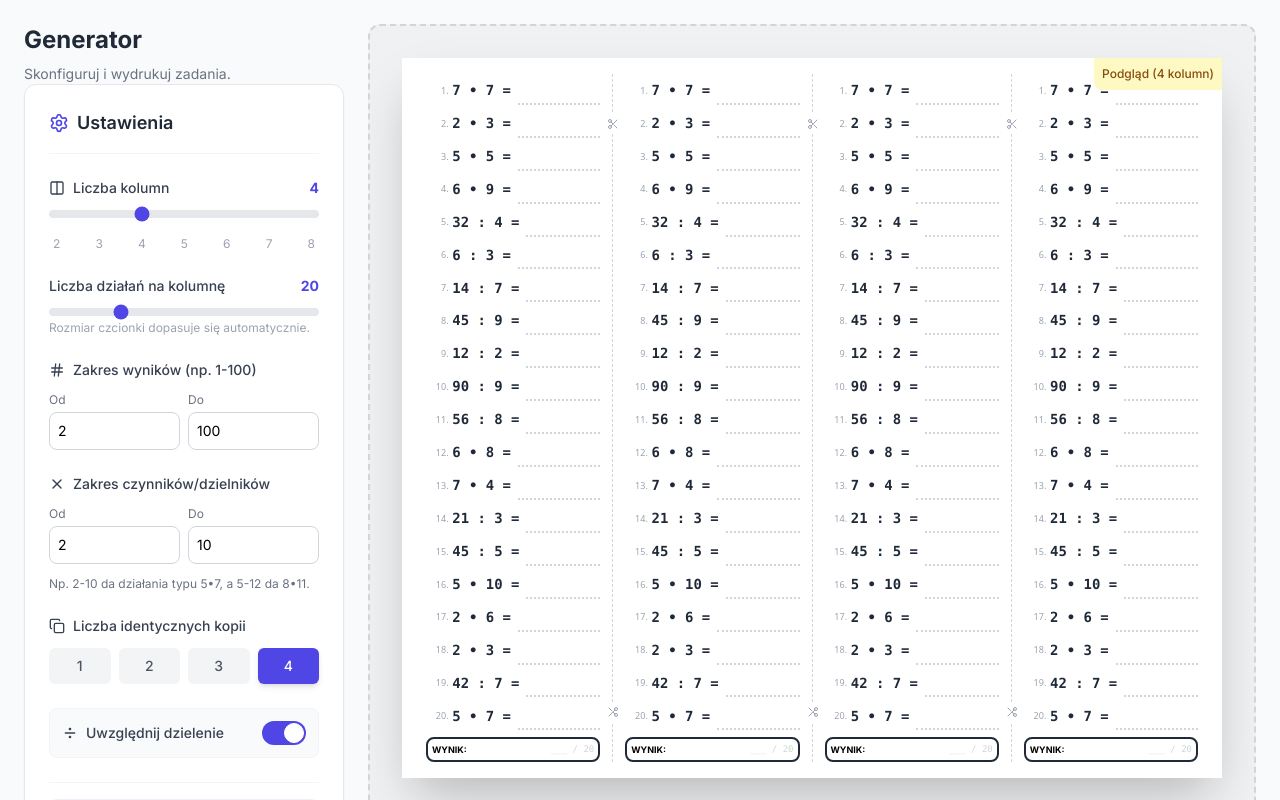
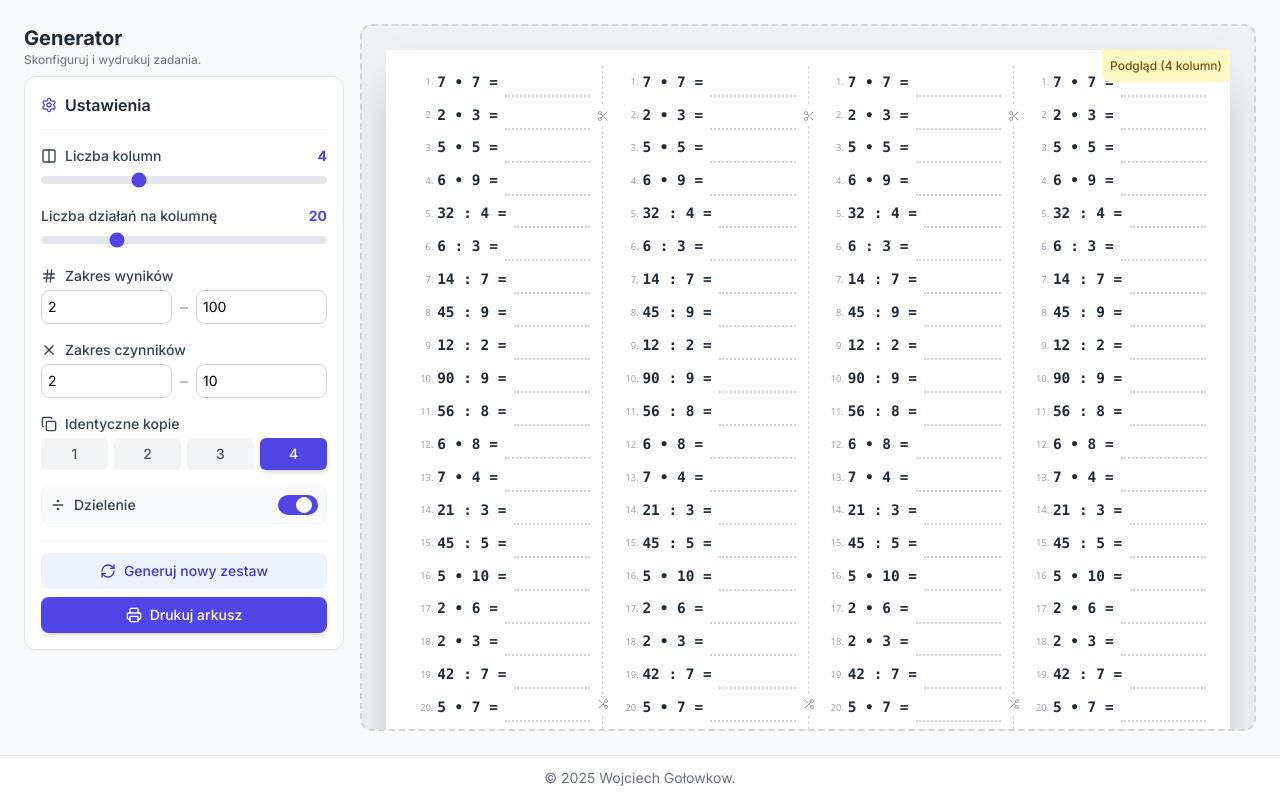
Before and after one commit to golonko/tabliczka-mnozenia, a React (Vite) app: page / in a window 1280 px wide. Shown: the top 800 px of the page. Built offline with nearby package versions, Linux system fonts and the light colour scheme.

Commit message:
better layout

```diff
--- a/App.tsx
+++ b/App.tsx
@@ -75,34 +75,34 @@ const App: React.FC = () => {
   };
 
   return (
-    <div className="min-h-screen flex flex-col bg-gray-50 print:min-h-full print:h-full print:block">
-      {/* Header removed as requested */}
-
-      {/* Main Content */}
-      <main className="flex-1 max-w-screen-2xl mx-auto w-full p-4 sm:p-6 flex flex-col lg:flex-row gap-6 print:max-w-none print:p-0 print:m-0 print:block print:h-full">
+    <div className="h-screen flex flex-col bg-gray-50 overflow-hidden print:h-full print:overflow-visible print:block">
+      {/* Main Content - takes all available space */}
+      <main className="flex-1 min-h-0 max-w-screen-2xl mx-auto w-full p-4 sm:p-6 flex flex-col lg:flex-row gap-4 print:max-w-none print:p-0 print:m-0 print:block print:h-full">
 
         {/* Sidebar Controls - Hidden on Print */}
-        <aside className="w-full lg:w-80 flex-shrink-0 no-print">
-            <div className="mb-4 lg:mb-0">
-               <h1 className="text-2xl font-bold text-gray-800 mb-2">Generator</h1>
-               <p className="text-gray-500 text-sm">Skonfiguruj i wydrukuj zadania.</p>
+        <aside className="w-full lg:w-80 flex-shrink-0 no-print flex flex-col min-h-0 lg:max-h-full">
+            <div className="flex-shrink-0 mb-2">
+               <h1 className="text-xl font-bold text-gray-800">Generator</h1>
+               <p className="text-gray-500 text-xs">Skonfiguruj i wydrukuj zadania.</p>
             </div>
+            <div className="flex-1 min-h-0 overflow-auto">
               <SettingsPanel
                 settings={settings}
                 onSettingsChange={setSettings}
                 onGenerate={generate}
                 onPrint={handlePrint}
               />
+            </div>
         </aside>
 
         {/* Printable Area Wrapper */}
-        <div className="flex-1 flex justify-center items-start overflow-auto bg-gray-200/50 p-4 lg:p-8 rounded-xl border-2 border-dashed border-gray-300 print:border-none print:p-0 print:bg-white print:block print:w-full print:h-full print:overflow-visible">
+        <div className="flex-1 min-h-0 flex justify-center items-start overflow-auto bg-gray-200/50 p-4 lg:p-6 rounded-xl border-2 border-dashed border-gray-300 print:border-none print:p-0 print:bg-white print:block print:w-full print:h-full print:overflow-visible">
            <Worksheet columnsData={columnsData} />
         </div>
       </main>
 
       {/* Footer - Hidden on Print */}
-      <footer className="bg-white border-t border-gray-200 py-6 text-center text-sm text-gray-500 no-print">
+      <footer className="flex-shrink-0 bg-white border-t border-gray-200 py-3 text-center text-sm text-gray-500 no-print">
         <p>&copy; {new Date().getFullYear()} Wojciech Gołowkow.</p>
       </footer>
     </div>
--- a/components/SettingsPanel.tsx
+++ b/components/SettingsPanel.tsx
@@ -33,14 +33,14 @@ const SettingsPanel: React.FC<SettingsPanelProps> = ({
   };
 
   return (
-    <div className="bg-white p-6 rounded-xl shadow-sm border border-gray-200 space-y-6 h-fit sticky top-6">
-      <div className="flex items-center gap-2 border-b border-gray-100 pb-4">
-        <Settings className="w-5 h-5 text-indigo-600" />
-        <h2 className="text-lg font-semibold text-gray-800">Ustawienia</h2>
+    <div className="bg-white p-4 rounded-xl shadow-sm border border-gray-200 space-y-4">
+      <div className="flex items-center gap-2 border-b border-gray-100 pb-3">
+        <Settings className="w-4 h-4 text-indigo-600" />
+        <h2 className="text-base font-semibold text-gray-800">Ustawienia</h2>
       </div>
 
       {/* Columns Selection */}
-      <div className="space-y-3">
+      <div className="space-y-1">
         <label className="text-sm font-medium text-gray-700 flex items-center gap-2">
             <Columns className="w-4 h-4" />
             Liczba kolumn
@@ -55,24 +55,14 @@ const SettingsPanel: React.FC<SettingsPanelProps> = ({
           onChange={(e) => handleColumnsChange(parseInt(e.target.value))}
           className="w-full h-2 bg-gray-200 rounded-lg appearance-none cursor-pointer accent-indigo-600"
         />
-        <div className="flex justify-between text-xs text-gray-400 px-1">
-          <span>2</span>
-          <span>3</span>
-          <span>4</span>
-          <span>5</span>
-          <span>6</span>
-          <span>7</span>
-          <span>8</span>
-        </div>
       </div>
 
       {/* Problem Count */}
-      <div className="space-y-3">
+      <div className="space-y-1">
         <label className="text-sm font-medium text-gray-700 flex justify-between">
           Liczba działań na kolumnę
           <span className="text-indigo-600 font-bold">{settings.problemCount}</span>
         </label>
-        <div className="flex flex-col gap-1">
         <input
           type="range"
           min="10"
@@ -82,81 +72,78 @@ const SettingsPanel: React.FC<SettingsPanelProps> = ({
           onChange={(e) => handleChange('problemCount', parseInt(e.target.value))}
           className="w-full h-2 bg-gray-200 rounded-lg appearance-none cursor-pointer accent-indigo-600"
         />
-            <span className="text-xs text-gray-400">Rozmiar czcionki dopasuje się automatycznie.</span>
-        </div>
       </div>
 
       {/* Range Settings */}
-      <div className="space-y-3">
+      <div className="space-y-1">
         <label className="text-sm font-medium text-gray-700 flex items-center gap-2">
             <Hash className="w-4 h-4" />
-            Zakres wyników (np. 1-100)
+            Zakres wyników
         </label>
         <div className="flex items-center gap-2">
             <div className="flex-1">
-                <label className="text-xs text-gray-500 mb-1 block">Od</label>
                 <input
                     type="number"
                     value={settings.minResult}
                     onChange={(e) => handleChange('minResult', Math.max(1, parseInt(e.target.value) || 0))}
-                    className="w-full p-2 border border-gray-300 rounded-lg text-sm"
+                    className="w-full p-1.5 border border-gray-300 rounded-lg text-sm"
+                    placeholder="Od"
                 />
             </div>
+            <span className="text-gray-400">–</span>
             <div className="flex-1">
-                <label className="text-xs text-gray-500 mb-1 block">Do</label>
                 <input
                     type="number"
                     value={settings.maxResult}
                     onChange={(e) => handleChange('maxResult', Math.max(settings.minResult, parseInt(e.target.value) || 0))}
-                    className="w-full p-2 border border-gray-300 rounded-lg text-sm"
+                    className="w-full p-1.5 border border-gray-300 rounded-lg text-sm"
+                    placeholder="Do"
                 />
             </div>
         </div>
       </div>
 
       {/* Factor Range */}
-      <div className="space-y-3">
+      <div className="space-y-1">
         <label className="text-sm font-medium text-gray-700 flex items-center gap-2">
             <X className="w-4 h-4" />
-            Zakres czynników/dzielników
+            Zakres czynników
         </label>
         <div className="flex items-center gap-2">
             <div className="flex-1">
-                <label className="text-xs text-gray-500 mb-1 block">Od</label>
                 <input
                     type="number"
                     value={settings.minFactor}
                     onChange={(e) => handleChange('minFactor', Math.max(2, Math.min(settings.maxFactor, parseInt(e.target.value) || 2)))}
-                    className="w-full p-2 border border-gray-300 rounded-lg text-sm"
+                    className="w-full p-1.5 border border-gray-300 rounded-lg text-sm"
+                    placeholder="Od"
                 />
             </div>
+            <span className="text-gray-400">–</span>
             <div className="flex-1">
-                <label className="text-xs text-gray-500 mb-1 block">Do</label>
                 <input
                     type="number"
                     value={settings.maxFactor}
                     onChange={(e) => handleChange('maxFactor', Math.max(settings.minFactor, parseInt(e.target.value) || 2))}
-                    className="w-full p-2 border border-gray-300 rounded-lg text-sm"
+                    className="w-full p-1.5 border border-gray-300 rounded-lg text-sm"
+                    placeholder="Do"
                 />
             </div>
         </div>
-        <p className="text-xs text-gray-500">
-           Np. 2-10 da działania typu 5•7, a 5-12 da 8•11.
-        </p>
       </div>
 
       {/* Copies */}
-      <div className="space-y-3">
+      <div className="space-y-1">
         <label className="text-sm font-medium text-gray-700 flex items-center gap-2">
           <Copy className="w-4 h-4" />
-          Liczba identycznych kopii
+          Identyczne kopie
         </label>
-        <div className="flex gap-2 flex-wrap">
+        <div className="flex gap-1.5 flex-wrap">
           {Array.from({length: settings.columns}, (_, i) => i + 1).map((num) => (
             <button
               key={num}
               onClick={() => handleChange('copies', num)}
-              className={`flex-1 min-w-[2.5rem] py-2 text-sm font-medium rounded-md transition-colors ${
+              className={`flex-1 min-w-[2rem] py-1.5 text-sm font-medium rounded-md transition-colors ${
                 settings.copies === num
                   ? 'bg-indigo-600 text-white shadow-md'
                   : 'bg-gray-100 text-gray-600 hover:bg-gray-200'
@@ -169,10 +156,10 @@ const SettingsPanel: React.FC<SettingsPanelProps> = ({
       </div>
 
       {/* Toggles */}
-      <div className="flex items-center justify-between p-3 bg-gray-50 rounded-lg border border-gray-100">
+      <div className="flex items-center justify-between p-2 bg-gray-50 rounded-lg border border-gray-100">
         <div className="flex items-center gap-2 text-sm font-medium text-gray-700">
           <Divide className="w-4 h-4" />
-          Uwzględnij dzielenie
+          Dzielenie
         </div>
         <label className="relative inline-flex items-center cursor-pointer">
           <input
@@ -181,21 +168,21 @@ const SettingsPanel: React.FC<SettingsPanelProps> = ({
             onChange={(e) => handleChange('allowDivision', e.target.checked)}
             className="sr-only peer"
           />
-          <div className="w-11 h-6 bg-gray-200 peer-focus:outline-none peer-focus:ring-4 peer-focus:ring-indigo-300 rounded-full peer peer-checked:after:translate-x-full peer-checked:after:border-white after:content-[''] after:absolute after:top-[2px] after:left-[2px] after:bg-white after:border-gray-300 after:border after:rounded-full after:h-5 after:w-5 after:transition-all peer-checked:bg-indigo-600"></div>
+          <div className="w-10 h-5 bg-gray-200 peer-focus:outline-none peer-focus:ring-2 peer-focus:ring-indigo-300 rounded-full peer peer-checked:after:translate-x-full peer-checked:after:border-white after:content-[''] after:absolute after:top-[2px] after:left-[2px] after:bg-white after:border-gray-300 after:border after:rounded-full after:h-4 after:w-4 after:transition-all peer-checked:bg-indigo-600"></div>
         </label>
       </div>
 
-      <div className="pt-4 border-t border-gray-100 flex flex-col gap-3">
+      <div className="pt-3 border-t border-gray-100 flex flex-col gap-2">
         <button
           onClick={onGenerate}
-          className="w-full flex items-center justify-center gap-2 bg-indigo-50 text-indigo-700 hover:bg-indigo-100 py-3 rounded-lg font-medium transition-colors"
+          className="w-full flex items-center justify-center gap-2 bg-indigo-50 text-indigo-700 hover:bg-indigo-100 py-2 rounded-lg font-medium transition-colors text-sm"
         >
           <RefreshCw className="w-4 h-4" />
           Generuj nowy zestaw
         </button>
         <button
           onClick={onPrint}
-          className="w-full flex items-center justify-center gap-2 bg-indigo-600 text-white hover:bg-indigo-700 py-3 rounded-lg font-medium shadow-md transition-all hover:shadow-lg"
+          className="w-full flex items-center justify-center gap-2 bg-indigo-600 text-white hover:bg-indigo-700 py-2 rounded-lg font-medium shadow-md transition-all hover:shadow-lg text-sm"
         >
           <Printer className="w-4 h-4" />
           Drukuj arkusz
```
Lines whose indentation alone changed are shown as unchanged.
